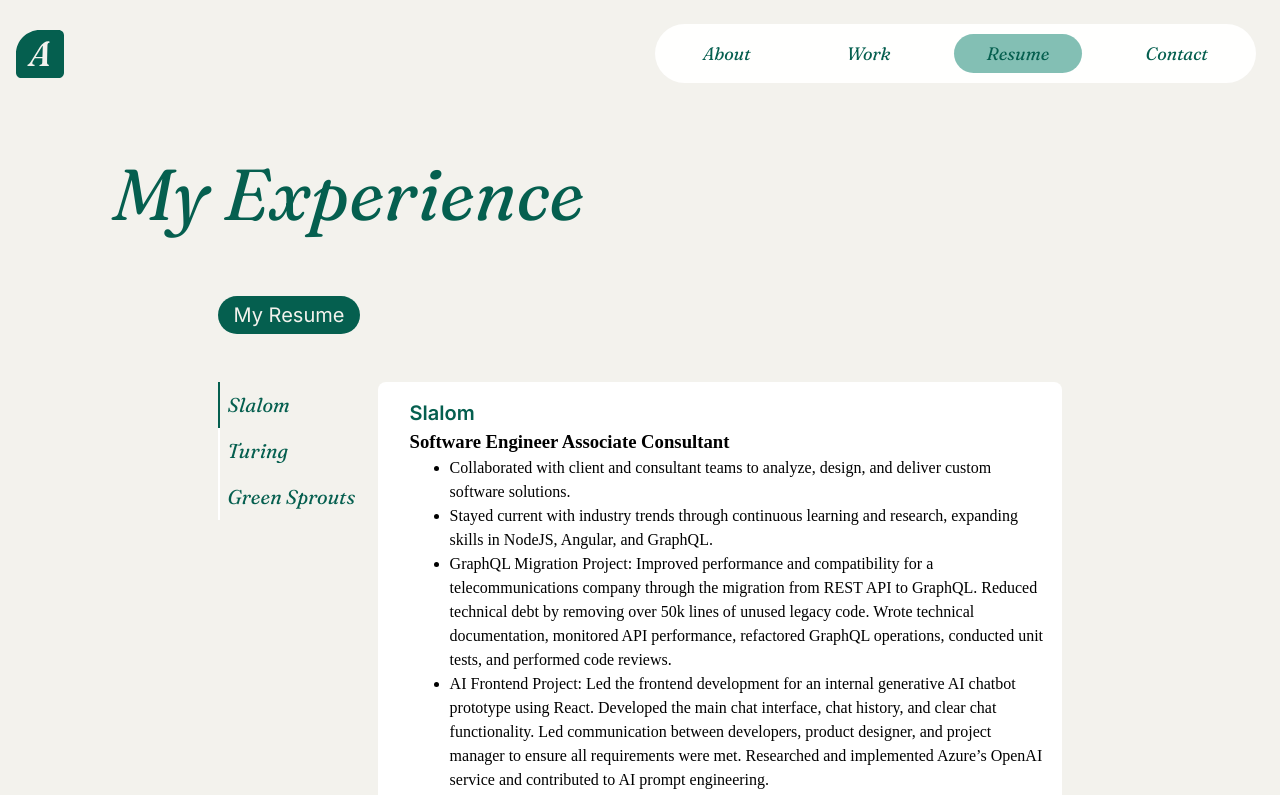
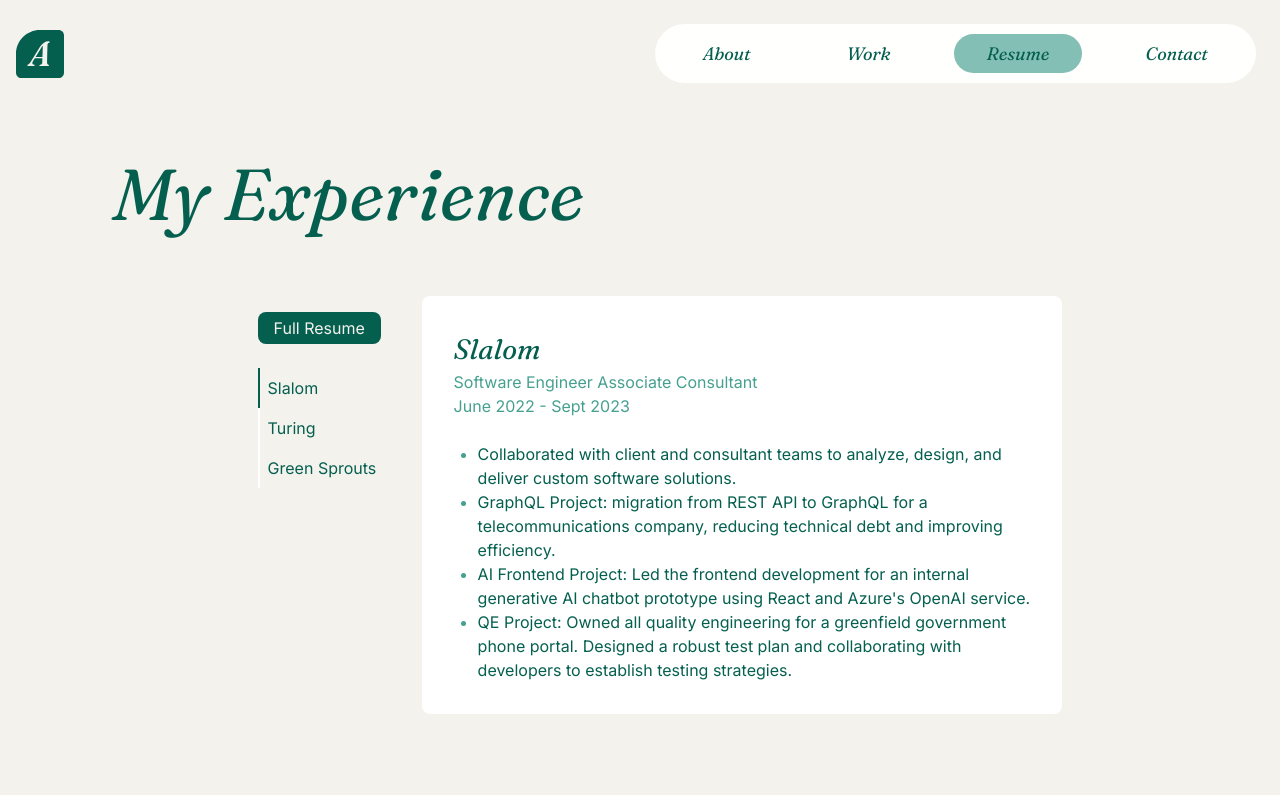
Before and after one commit to aliroemhildt/portfolio, a React (Vite) app: page /resume in a window 1280 px wide. Shown: the top 795 px of the page. Built offline with nearby package versions, Linux system fonts and the light colour scheme.

Commit message:
Complete styling for resume page

```diff
--- a/src/components/common/ResumeButton.jsx
+++ b/src/components/common/ResumeButton.jsx
@@ -5,7 +5,7 @@ import styles from './ResumeButton.module.scss';
 export default function ResumeButton() {
   return (
     <NavLink to='/resume.pdf' target='_blank'>
-      <button className={styles['resume-button']}>My Resume</button>
+      <button className={styles['resume-button']}>Full Resume</button>
     </NavLink>
   )
 }
--- a/src/components/common/ResumeButton.module.scss
+++ b/src/components/common/ResumeButton.module.scss
@@ -4,6 +4,7 @@
 
 .resume-button {
   @include mixins.button;
+  margin: 16px 0 24px 0;
 }
 
 .resume-button:hover {
--- a/src/components/common/Tabs.jsx
+++ b/src/components/common/Tabs.jsx
@@ -1,4 +1,5 @@
 import React, { useState } from 'react';
+import ResumeButton from './ResumeButton';
 import styles from './Tabs.module.scss';
 
 
@@ -8,6 +9,9 @@ export default function Tabs({ children }) {
   return (
   <div className={styles.container}>
     <ul className={styles['tab-list']}>
+
+          <ResumeButton />
+
       {children.map((tab) => (
         <li
           key={tab.props.tabName}
--- a/src/components/common/Tabs.module.scss
+++ b/src/components/common/Tabs.module.scss
@@ -10,12 +10,12 @@
   display: flex;
   list-style: none;
   flex-direction: column;
-  padding: 0;
+  // padding: 28px 0 0 0;
   margin: 0;
 }
 
 .tab-item {
-  @include fonts.tab-font;
+  @include fonts.body-font-small;
   width: 8em;
   padding: 8px;
   border-left: 2px solid colors.$offwhite-light;
@@ -30,21 +30,32 @@
 }
 
 .text-container {
-  min-height: 500px; //remove after shortening slalom content
+  //remove after shortening slalom content
+  min-height: 300px;
   display: flex;
   align-items: flex-start;
 }
 
 .text-box {
   background-color: colors.$offwhite-light;
-  padding: 16px 16px 16px 32px;
+  padding: 32px;
+  margin: 0 0 0 36px;
   border-radius: 8px;
 
   h2 {
     @include fonts.tab-content-title;
   }
 
-  p {
-    @include fonts.body-font;
+  h3 {
+    @include fonts.body-font-small;
+    color: colors.$green-light;
+  }
+
+  li {
+    @include fonts.body-font-small;
+  }
+
+  ul {
+    padding: 24px 0 0 24px;
   }
 }
--- a/src/components/pages/Resume.jsx
+++ b/src/components/pages/Resume.jsx
@@ -13,35 +13,35 @@ export default function Resume() {
           <h1 className={layout['page-title']}>My Experience</h1>
         </div>
         <div className={styles['content-container']}>
-          <div className={styles['button-container']}>
+          {/* <div className={styles['button-container']}>
             <ResumeButton />
-          </div>
+          </div> */}
           <div className={styles['tabs-container']}>
+
             <Tabs>
               <div tabName='Slalom'>
                 <h2>Slalom</h2>
                 <h3>Software Engineer Associate Consultant</h3>
+                <h3>June 2022 - Sept 2023</h3>
                 <ul>
                   <li>
                     Collaborated with client and consultant teams to analyze, design, and deliver custom software solutions.
                   </li>
                   <li>
-                    Stayed current with industry trends through continuous learning and research, expanding skills in NodeJS, Angular, and GraphQL.
+                    GraphQL Project: migration from REST API to GraphQL for a telecommunications company, reducing technical debt and improving efficiency.
                   </li>
                   <li>
-                    GraphQL Migration Project: Improved performance and compatibility for a telecommunications company through the migration from REST API to GraphQL. Reduced technical debt by removing over 50k lines of unused legacy code. Wrote technical documentation, monitored API performance, refactored GraphQL operations, conducted unit tests, and performed code reviews.
+                    AI Frontend Project: Led the frontend development for an internal generative AI chatbot prototype using React and Azure's OpenAI service.
                   </li>
                   <li>
-                    AI Frontend Project: Led the frontend development for an internal generative AI chatbot prototype using React. Developed the main chat interface, chat history, and clear chat functionality. Led communication between developers, product designer, and project manager to ensure all requirements were met. Researched and implemented Azure’s OpenAI service and contributed to AI prompt engineering.
-                  </li>
-                  <li>
-                    QE Project: Owned all quality engineering for a greenfield government phone portal. Streamlined the development process and increased team efficiency by designing a robust test plan and collaborating with developers to establish testing strategies for a React frontend, NodeJS backend, and Amazon Chime phone service. Performed code reviews and executed all manual testing.
+                    QE Project: Owned all quality engineering for a greenfield government phone portal. Designed a robust test plan and collaborating with developers to establish testing strategies.
                   </li>
                 </ul>
               </div>
               <div tabName='Turing'>
                 <h2>Turing</h2>
                 <h3>Frontend Engineering Student</h3>
+                <h3>Oct 2021 - April 2022</h3>
                 <ul>
                   <li>
                     7 month immersive, project-based, ACCET accredited software engineering program
@@ -63,6 +63,7 @@ export default function Resume() {
               <div tabName='Green Sprouts'>
                 <h2>Green Sprouts</h2>
                 <h3>Supply Chain Analyst</h3>
+                <h3>Nov 2020 - Oct 2021</h3>
                 <ul>
                   <li>
                     Created monthly forecasts for 500+ products, improving forecast accuracy by 23%
--- a/src/components/pages/Resume.module.scss
+++ b/src/components/pages/Resume.module.scss
@@ -1,3 +1,6 @@
+@use "../../styles/colors";
+@use "../../styles/fonts";
+
 .content-container {
   height: 100%;
   display: flex;
@@ -16,4 +19,13 @@
   flex-grow: 1;
   padding: 0 0 48px 0;
   // min-height: 600px;
+
+  li {
+    // @include fonts.body-font-small;
+
+  }
+
+  li::marker {
+    color: colors.$green-light;
+  }
 }
--- a/src/styles/_fonts.scss
+++ b/src/styles/_fonts.scss
@@ -77,6 +77,13 @@
   font-weight: 400;
 }
 
+@mixin body-font-small {
+  @include inter;
+  font-size: 16px;
+  color: colors.$green;
+  font-weight: 400;
+}
+
 @mixin label-font {
   @include inter;
   font-size: 14px;
@@ -86,23 +93,23 @@
 
 @mixin button-font {
   @include inter;
-  font-size: 20px;
+  font-size: 16px;
   color: colors.$offwhite;
   font-weight: 400;
 }
 
-@mixin tab-font {
-  @include fraunces;
-  font-size: 20px;
-  color: colors.$green;
-  font-weight: 600;
-}
+// @mixin tab-font {
+//   @include fraunces;
+//   font-size: 20px;
+//   color: colors.$green;
+//   font-weight: 600;
+// }
 
 @mixin tab-content-title {
-  @include inter;
-  font-size: 20px;
+  @include fraunces;
+  font-size: 28px;
+  font-weight: 600;
   color: colors.$green;
-  font-weight: 600;
 }
 
 @mixin contact-text {
--- a/src/styles/_mixins.scss
+++ b/src/styles/_mixins.scss
@@ -6,15 +6,10 @@
   background-color: colors.$green;
   padding: 4px 16px 4px 16px;
   border: none;
-  border-radius: 19px;
+  border-radius: 8px;
 }
 
 @mixin button-hover {
   cursor: pointer;
   background-color: colors.$green-dark;
 }
-
-// @mixin gradient {
-//   background-image: linear-gradient(180deg, rgba(243,242, 237, 1), 180deg,
-//     rgba(243, 242, 237, 0));
-// }
```
